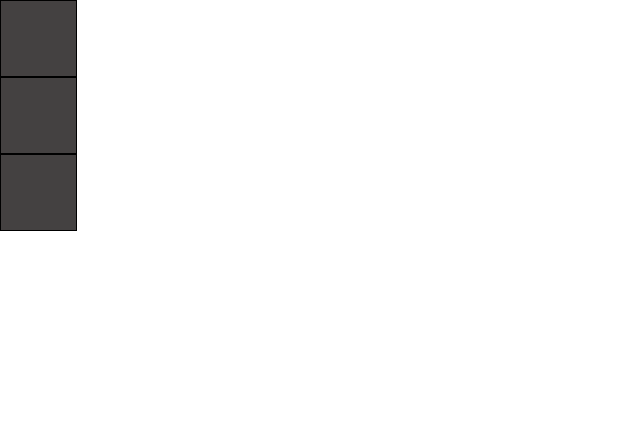
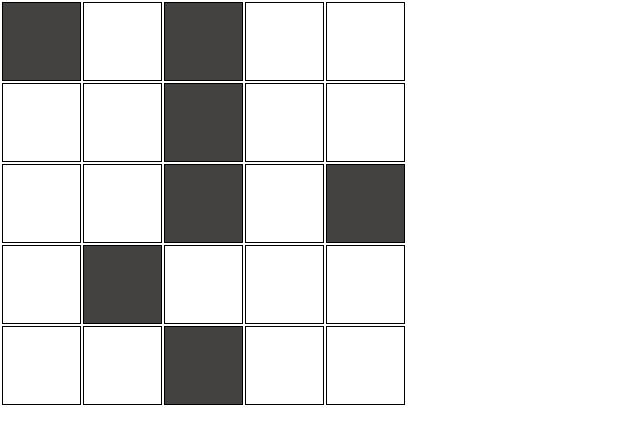
Before and after one commit to charithmaddoju/Lights-Out, a React (Create React App) app: page / in a window 1280 px wide. Shown: the top 444 px of the page, without its empty margins (0-640 px from the left). Built offline with nearby package versions, Linux system fonts and the light colour scheme.

Commit message:
Create Display Board

```diff
--- a/src/Board.js
+++ b/src/Board.js
@@ -12,16 +12,45 @@ class Board extends Component{
         super(props)
         this.state = {
             hasWon : false,
-            //board : this.createBoard()
+            board : this.createBoard()
         }
     }
+    //board having true or false is created.
+    createBoard(){
+        let board = [];
+        const {nrows, ncols, chanceLightStartsOn} = this.props;
 
+        for(let i = 0; i < nrows; i++){
+            let row = [];
+            for(let j = 0; j < ncols; j++){
+
+                row.push(Math.random() < chanceLightStartsOn)
+            }
+            board.push(row);
+        }
+        console.log(board);
+        return board;
+    }
     render(){
+        let tblboard = [];
+        const board = this.state.board;
+        const {nrows, ncols} = this.props;
+        for(let i = 0; i < nrows; i++){
+            let row = [];
+            for(let j = 0; j < ncols; j++){
+                const coord = `${i}-${j}`
+                row.push(<Cell isLit={this.state.board[i][j]}/>)
+            }
+            tblboard.push(<tr >{row}</tr>);
+        }
+
         return(
             <div className='Board'>
-                <Cell isLit={false} />
-                <Cell isLit={true} />
-                <Cell isLit={true} />
+                <table>
+                    <tbody>
+                        {tblboard}
+                    </tbody>
+                </table>
             </div>
         )
     }
--- a/src/Cell.js
+++ b/src/Cell.js
@@ -15,7 +15,7 @@ class Cell extends Component {
     render() {
         let classes = "Cell" + (this.props.isLit ? " Cell-lit" : "");
         return (
-            <div className={classes} onClick={this.handleClick} />
+            <td className={classes} onClick={this.handleClick} />
         );
     }
 }
```
